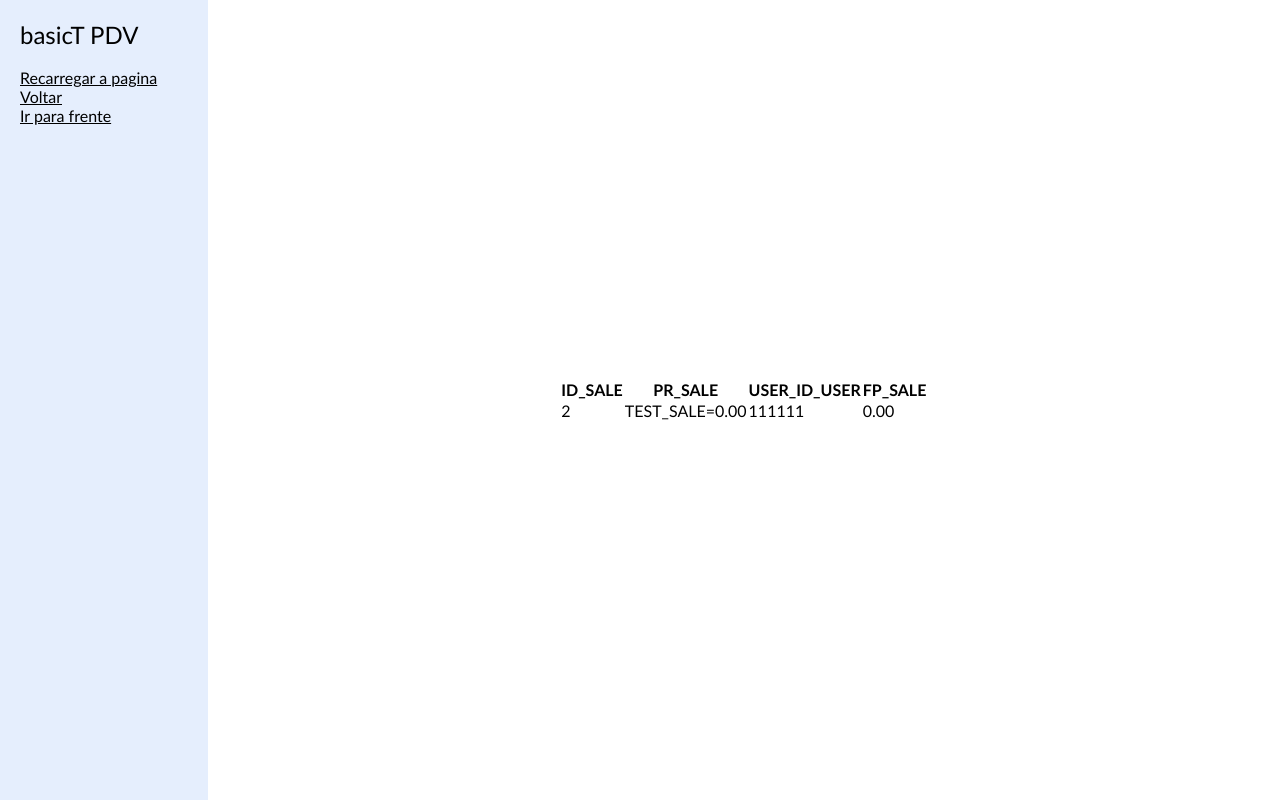
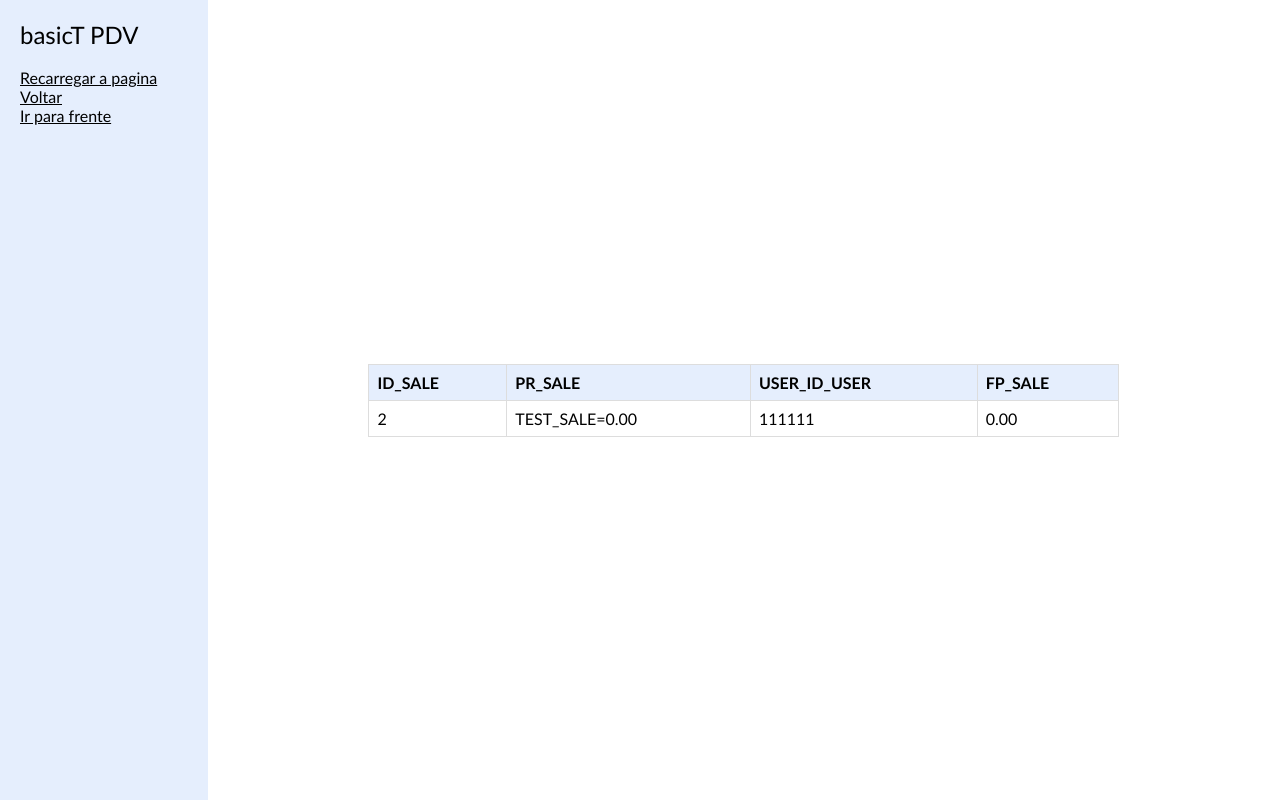
Before and after one commit to theMyntt/basicT, a PHP site: page /painel/hisSale/index.php in a window 1280 px wide. Run offline with PHP 8.4, Linux system fonts and the light colour scheme; data comes from the database, SQL or seed files in the repository.

Commit message:
feat: estilização da table

```diff
--- a/css/style.css
+++ b/css/style.css
@@ -52,6 +52,19 @@ input {
 	margin: 10px
 }
 
+table {
+	border-collapse: collapse;
+	width: 70%;
+}
+th, td {
+	border: 1px solid #dddddd;
+	text-align: left;
+	padding: 8px;
+}
+th {
+	background-color: #E5EEFD;
+}
+
 .grid-column {
 	display: flex;
 	flex-wrap: wrap;
```
